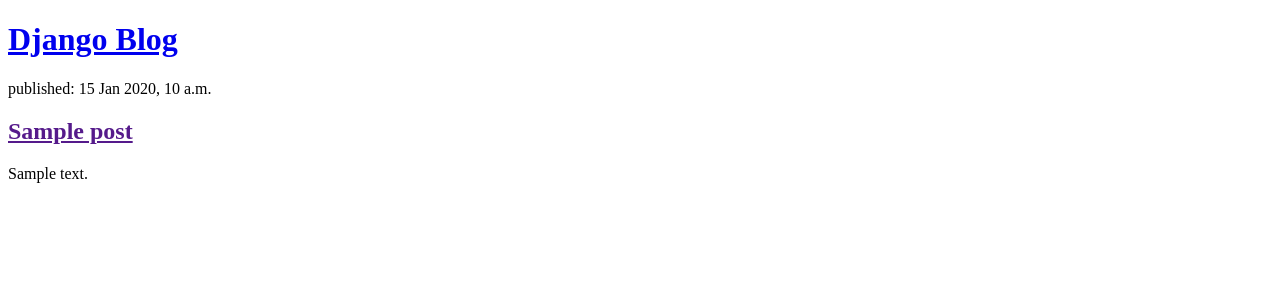
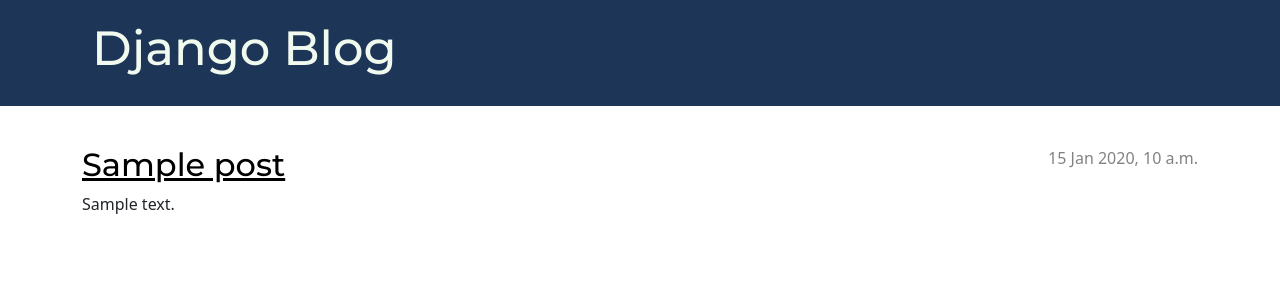
Before and after one commit to kandelrabin/django_blog, a Django app: page / in a window 1280 px wide. Shown: the top 300 px of the page. Run offline with Django 5.2, Linux system fonts and the light colour scheme; tables that the repository leaves empty hold one stand-in row (values such as "Sample post").

Commit message:
Add class names and CSS styling for header, posts, and layout adjustments

```diff
--- /dev/null
+++ b/blog/static/css/blog.css
@@ -0,0 +1,75 @@
+.page-header {
+    background-color: #1d3557;
+    margin-top: 0;
+    margin-bottom: 40px;
+    padding: 20px 20px 20px 40px;
+}
+
+.page-header h1,
+.page-header h1 a,
+.page-header h1 a:visited,
+.page-header h1 a:active {
+    color: #f1faee;
+    font-size: 36pt;
+    text-decoration: none;
+}
+
+h1,
+h2,
+h3,
+h4 {
+    font-family: 'Montserrat', sans-serif;
+}
+
+.date {
+    color: #828282;
+}
+
+.save {
+    float: right;
+}
+
+.post-form textarea,
+.post-form input {
+    width: 100%;
+}
+
+.top-menu,
+.top-menu:hover,
+.top-menu:visited {
+    color: #ffffff;
+    float: right;
+    font-size: 26pt;
+    margin-right: 20px;
+}
+
+.post {
+    margin-bottom: 70px;
+}
+
+.post h2 a,
+.post h2 a:visited {
+    color: #000000;
+}
+
+.post > .date,
+.post > .actions {
+    float: right;
+}
+
+.btn-secondary,
+.btn-secondary:visited {
+    color: #C25100;
+    background: none;
+    border-color: #C25100;
+}
+
+.btn-secondary:hover {
+    color: #FFFFFF;
+    background-color: #C25100;
+}
+
+html, body {
+    margin: 0;
+    padding: 0;
+}
--- a/blog/templates/blog/post_list.html
+++ b/blog/templates/blog/post_list.html
@@ -1,19 +1,33 @@
+{% load static%}
 <!DOCTYPE html>
 <html>
     <head>
         <title>Django Blog</title>
-    </head>
+        <link rel="stylesheet" href="https://cdn.jsdelivr.net/npm/bootstrap@5.1.3/dist/css/bootstrap.min.css" integrity="sha384-1BmE4kWBq78iYhFldvKuhfTAU6auU8tT94WrHftjDbrCEXSU1oBoqyl2QvZ6jIW3" crossorigin="anonymous">
+        <link rel="stylesheet" href="{% static 'css/blog.css' %}">
+        <link href="https://fonts.googleapis.com/css2?family=Montserrat:ital,wght@0,100..900;1,100..900&display=swap" rel="stylesheet">
+        </head>
     <body>
-        <header>
-            <h1><a href="/">Django Blog</a></h1>
+        <header class="page-header">
+            <div class="container">
+                <h1><a href="/">Django Blog</a></h1>
+            </div>
         </header>
 
-        {% for post in posts %}
-        <article>
-            <time>published: {{ post.published_date }}</time>
-            <h2><a href="">{{post.title}}</a></h2>
-            <p>{{post.text | linebreaksbr}}</p>
-        </article>
-        {% endfor %}
+        <main class="container">
+            <div class="row">
+                <div class="col">
+                    {% for post in posts %}
+                        <article class="post">
+                            <time class="date">
+                                {{ post.published_date }}
+                            </time>
+                            <h2><a href="">{{ post.title }}</a></h2>
+                            <p>{{ post.text|linebreaksbr }}</p>
+                        </article>
+                    {% endfor %}
+                </div>
+            </div>
+        </main>
     </body>
 </html>
```
Also changed, not shown: blog/static/__init__.py (added), blog/static/css/__init__.py (added).
